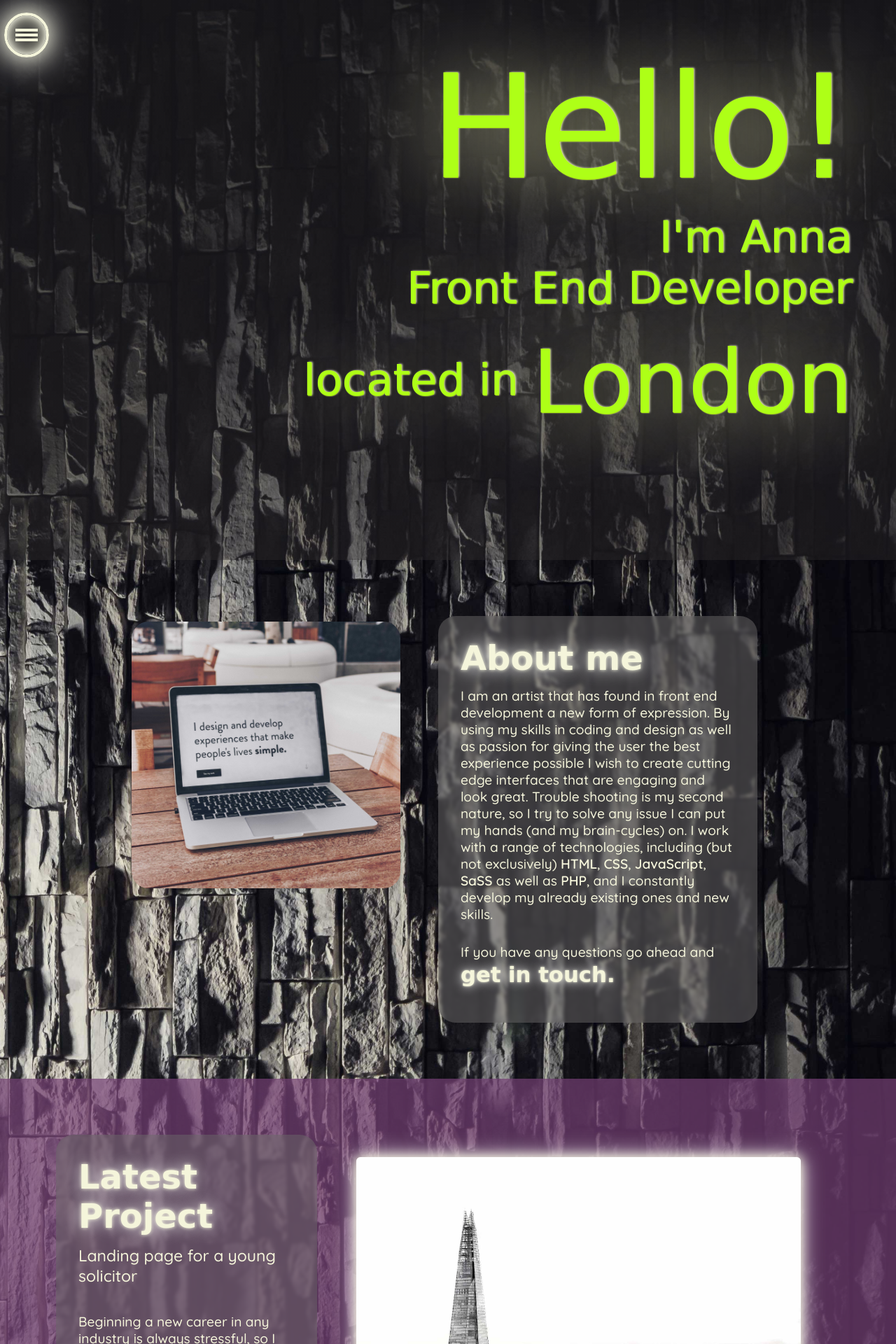
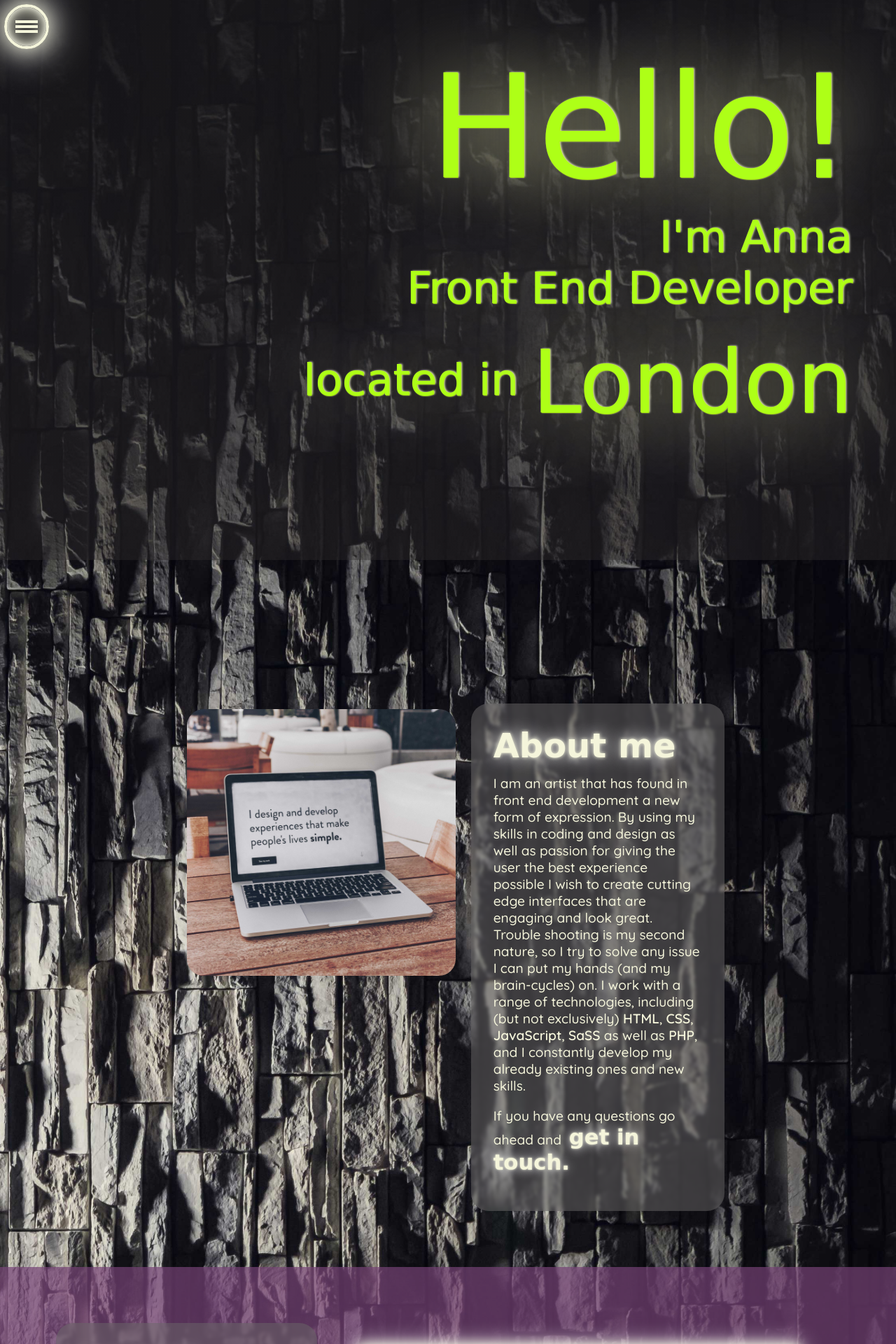
Before and after one commit to AnneCreeYates/portfolio-website, a PHP site: page / in a window 1280 px wide. Shown: the top 1920 px of the page at 70% size. Run offline with PHP 8.4, Linux system fonts and the light colour scheme; some web fonts are replaced.

Commit message:
in index.php: added container for the intro; in __about.scss: changed the .about section to grid and the .about__wrapper to flex --> grid makes it easier to do the desired layout; in __introduction: added the container properties and the calculation of the change in the font size for different view-port sizes;

```diff
--- a/css/index.css
+++ b/css/index.css
@@ -48,11 +48,11 @@ body {
 
 .main-nav {
   position: fixed;
+  top: -0.025em;
   display: flex;
   width: fit-content;
   font-size: 2em;
   font-family: "Quicksand", sans-serif;
-  margin: -1.6em 0;
   z-index: 10;
 }
 .main-nav .main-nav__menu {
@@ -129,17 +129,29 @@ body {
   transition: transform ease-in 350ms;
 }
 
+.intro-container {
+  display: flex;
+  width: 100%;
+  height: 100vh;
+  justify-content: end;
+}
+
 .intro {
   position: relative;
-  display: block;
+  display: flex;
   color: rgb(174, 255, 23);
   font-family: "Zen Loop", cursive;
-  font-size: 3em;
+  font-size: 2.7em;
   text-align: right;
-  margin: 1em 1em -1em;
+  margin: 1em 1em;
   height: 100vh;
   width: auto;
   text-shadow: 1px 1px 1px rgb(173, 243, 8), 2px 0 3px rgb(244, 247, 203), 0 0 2em rgb(255, 254, 196);
+}
+@media (min-width: 50em) {
+  .intro {
+    font-size: 3.3em;
+  }
 }
 @media (min-width: 70em) {
   .intro {
@@ -173,17 +185,14 @@ body {
 }
 
 .about {
-  display: flex;
+  display: grid;
   width: 100%;
   height: auto;
   padding: 9vh 2.5em;
 }
 .about .about__wrapper {
-  display: grid;
-  grid-template-columns: 1fr;
-  grid-template-rows: 1fr;
-  grid-template-areas: "about__title" "about__para" "getInTouch__para";
-  margin: 0 2em;
+  display: flex;
+  flex-direction: column;
   background-color: rgba(107, 105, 105, 0.5);
   padding: 2em;
   border-radius: 25px;
@@ -192,25 +201,24 @@ body {
 .about img {
   display: none;
 }
-.about .about__title {
-  grid-area: about__title;
+.about .laptop__image {
+  grid-area: image;
 }
-.about .about__para {
-  grid-area: about__para;
-}
-.about .getInTouch__para {
-  grid-area: getInTouch__para;
+.about .about__wrapper {
+  grid-area: wrapper;
 }
 @media (min-width: 40em) {
   .about {
     padding: 10vh 5vw;
+    grid-template-columns: repeat(2, 1fr);
+    grid-template-rows: max-content;
+    grid-template-areas: "image wrapper" "image wrapper" "image wrapper";
   }
   .about img {
     display: flex;
     width: 40vw;
     height: auto;
     border-radius: 24px;
-    margin: 0 auto;
   }
 }
 @media (min-width: 60em) {
@@ -219,7 +227,9 @@ body {
     margin: 1vh 1.7vw;
   }
   .about {
-    padding: 10vh 13vw;
+    grid-template-columns: repeat(5, 1fr);
+    grid-template-rows: max-content;
+    grid-template-areas: " . image wrapper wrapper . " " . image wrapper wrapper . " " . image wrapper wrapper . ";
   }
 }
 @media (min-width: 86em) {
@@ -254,7 +264,7 @@ body {
   text-shadow: 0 0 0.1em rgb(245, 245, 219), 0 0 0.5em white;
 }
 .about .contact-link:hover {
-  color: #743f74;
+  color: rgba(117, 66, 117, 0.3);
 }
 
 .work {
@@ -263,7 +273,7 @@ body {
   width: 100vw;
   height: auto;
   padding: 9vh 2.5em;
-  background-color: rgba(116, 63, 116, 0.7);
+  background-color: rgba(117, 66, 117, 0.7);
   grid-template-columns: 1fr;
   grid-template-rows: auto;
   grid-template-areas: "container" "work__project-image";
@@ -344,7 +354,6 @@ body {
   padding: 2.5em;
   height: 0 auto;
   grid-template-columns: 1fr;
-  grid-template-rows: auto;
 }
 .contact .contact__title {
   grid-area: contact__title;
@@ -356,7 +365,6 @@ body {
   .contact {
     display: grid;
     grid-template-columns: repeat(3, 1fr);
-    grid-template-rows: auto;
     grid-template-areas: "contact__title form-wrapper form-wrapper";
   }
   .contact .contact__form-wrapper {
@@ -382,6 +390,7 @@ body {
   margin-bottom: 0.3em;
   text-shadow: 0 0 0.1em rgb(245, 245, 219), 0 0 0.5em white;
   padding: 0 0.5em;
+  justify-self: end;
 }
 
 .name, .email, .subject {
@@ -424,7 +433,7 @@ body {
 }
 
 footer ul {
-  background-color: rgba(116, 63, 116, 0.7);
+  background-color: rgba(117, 66, 117, 0.7);
   list-style: none;
   padding: 1em;
   display: flex;
--- a/index.php
+++ b/index.php
@@ -59,13 +59,14 @@
 
 
   <section class="intro" id="intro">
-
+    <div class = "intro-container">
       <header>
         <p class = "intro__hello">Hello!</p>
         <p class = "intro__name"> I'm Anna</p>
         <p class = "intro__title">Front End Developer</p>
         <p class = "intro__location">located in <span class = "intro-location__span">London</span></p>
       </header>
+    </div>
 
 
   </section>
--- a/sass_files/_about.scss
+++ b/sass_files/_about.scss
@@ -2,7 +2,7 @@
 @use 'modules';
 
 .about {
-    display: flex;
+    display: grid;
     width: 100%;
     height: auto;
     padding: 9vh 2.5em;
@@ -10,15 +10,16 @@
 
 
     .about__wrapper {
-        display: grid;
-        grid-template-columns: 1fr;
-        grid-template-rows: 1fr;
-        grid-template-areas:
-        "about__title"
-        "about__para"
-        "getInTouch__para";
+        display: flex;
+        flex-direction: column;
+        // grid-template-columns: 1fr;
+        // grid-template-rows: 1fr;
+        // grid-template-areas:
+        // "about__title"
+        // "about__para"
+        // "getInTouch__para";
 
-        margin: 0 2em;
+        // margin: 0 2em;
 
         @include modules.text-container-bg;
     }
@@ -28,40 +29,43 @@
 
     }
 
-    // .laptop__image {
-    //     grid-area: image;
+    .laptop__image {
+        grid-area: image;
+    }
+
+    .about__wrapper {
+        grid-area: wrapper;
+    }
+
+    // .about__title {
+    //     grid-area: about__title;
+
     // }
 
-    .about__title {
-        grid-area: about__title;
+    // .about__para {
+    //     grid-area: about__para;
 
-    }
+    // }
 
-    .about__para {
-        grid-area: about__para;
-
-    }
-
-    .getInTouch__para {
-        grid-area: getInTouch__para;
-    }
+    // .getInTouch__para {
+    //     grid-area: getInTouch__para;
+    // }
 
     @include modules.mq {
 
         padding: 10vh 5vw;
-        // grid-template-columns: repeat(2, 1fr);
-        // grid-template-rows: max-content;
-        // grid-template-areas:
-        // "image about__title "
-        // "image about__para "
-        // "image getInTouch__para ";
+        grid-template-columns: repeat(2, 1fr);
+        grid-template-rows: max-content;
+        grid-template-areas:
+        "image wrapper"
+        "image wrapper"
+        "image wrapper";
 
         img {
             display: flex;
-            width:40vw;
+            width: 40vw;
             height: auto;
             border-radius: 24px;
-            margin: 0 auto;
 
         }
 
@@ -74,13 +78,12 @@
         }
 
         & {
-            padding: 10vh 13vw;
-            // grid-template-columns: repeat(6, 1fr);
-            // grid-template-rows: max-content;
-            // grid-template-areas:
-            // " . image about__title about__title about__title . "
-            // " . image about__para about__para about__para . "
-            // " . image getInTouch__para getInTouch__para getInTouch__para . ";
+            grid-template-columns: repeat(5, 1fr);
+            grid-template-rows: max-content;
+            grid-template-areas:
+            " . image wrapper wrapper . "
+            " . image wrapper wrapper . "
+            " . image wrapper wrapper . ";
 
 
         }
--- a/sass_files/_contact.scss
+++ b/sass_files/_contact.scss
@@ -7,7 +7,7 @@
     padding: 2.5em;
     height: 0 auto;
     grid-template-columns: 1fr;
-    grid-template-rows: auto;
+    // grid-template-rows: auto;
 
     .contact__title {
         grid-area: contact__title;
@@ -21,7 +21,7 @@
     @include modules.mq (40em){
         display: grid;
         grid-template-columns: repeat(3, 1fr);
-        grid-template-rows: auto;
+        // grid-template-rows: auto;
 
         grid-template-areas:
         "contact__title form-wrapper form-wrapper";
@@ -49,6 +49,8 @@
         @include modules.neon-text;
 
         padding: 0 0.5em;
+        justify-self: end;
+
     }
 }
 
--- a/sass_files/_introduction.scss
+++ b/sass_files/_introduction.scss
@@ -1,18 +1,28 @@
 @use 'variables';
 @use 'modules';
 
+.intro-container {
+    display: flex;
+    width: 100%;
+    height: 100vh;
+    justify-content: end;
+}
+
 .intro {
     position: relative;
-    display: block;
+    display: flex;
     color: variables.$title-clr;
     font-family: variables.$intro-font;
-    font-size: variables.$title-font-size;
+    font-size: calc(variables.$title-font-size * 0.9);
     text-align: right;
-    margin: 1em 1em -1em;
+    margin: 1em 1em;
     height: 100vh;
     width: auto;
     text-shadow: 1px 1px 1px rgb(173, 243, 8), 2px 0 3px rgb(244, 247, 203), 0 0 2em rgb(255, 254, 196);
 
+    @include modules.mq(50em) {
+        font-size: calc(variables.$title-font-size * 1.1);
+    }
 
     @include modules.mq(70em) {
         font-size: calc(variables.$title-font-size * 1.3);
--- a/sass_files/_main-nav.scss
+++ b/sass_files/_main-nav.scss
@@ -30,18 +30,17 @@
 
 .main-nav {
     position: fixed;
+    top: -0.025em;
     display: flex;
     width: fit-content;
     font-size: variables.$nav-font-size;
     font-family: variables.$primary-font;
-    margin: -1.6em 0;
     z-index: 10;
 
 
     .main-nav__menu {
         transform: translateX(-200%);
         transition: transform ease-in-out 250ms;
-        // display:none;
         visibility: none;
         height: 0;
     }
--- a/sass_files/_variables.scss
+++ b/sass_files/_variables.scss
@@ -1,7 +1,7 @@
 //COLOURS
 
 //basic theme
-$primary-clr: #743f74;
+$primary-clr: rgba(#754275c0, 0.3);
 $secondary-clr: rgb(16, 248, 159);
 $title-clr: rgb(174, 255, 23);
 
```
